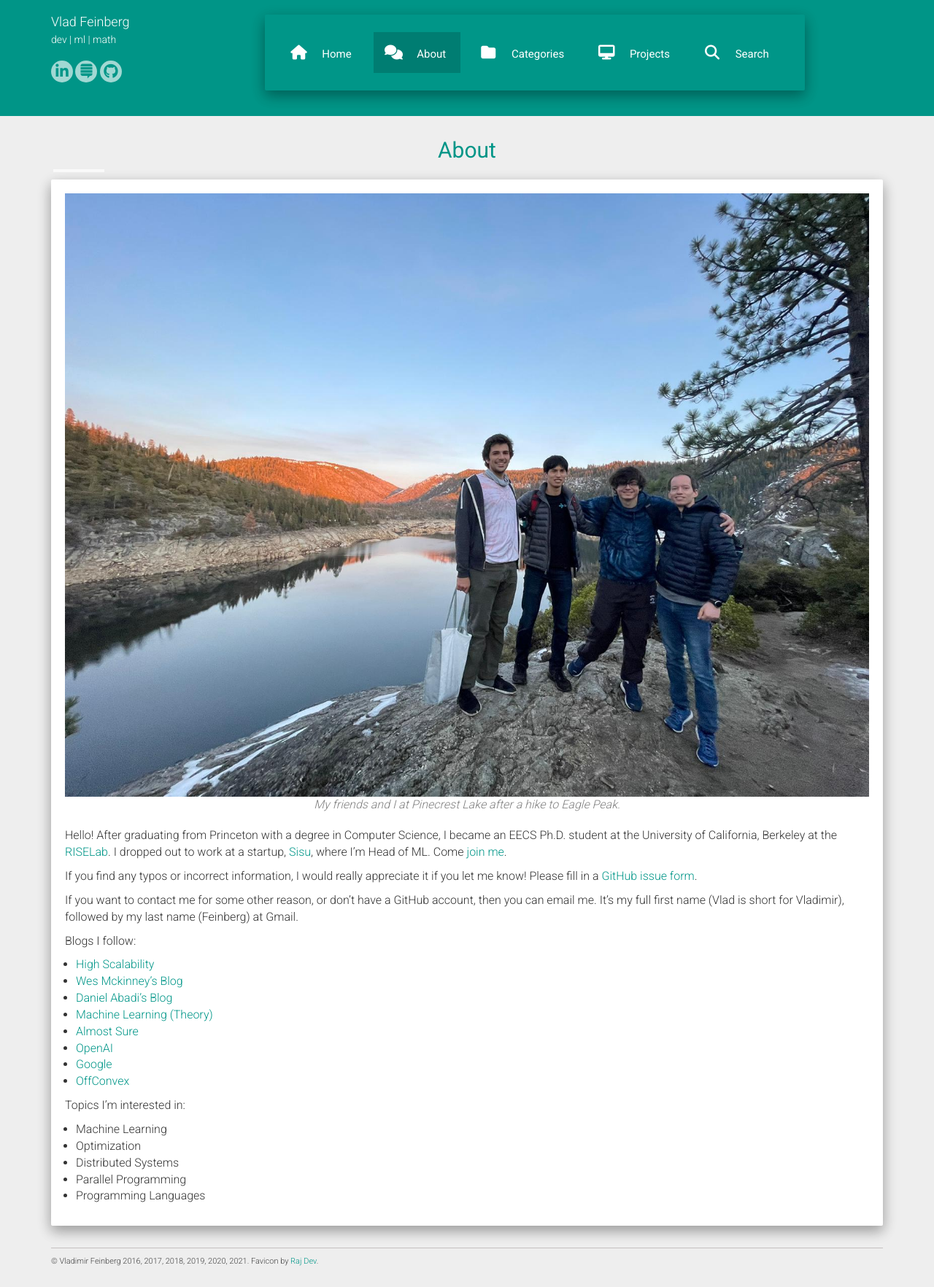
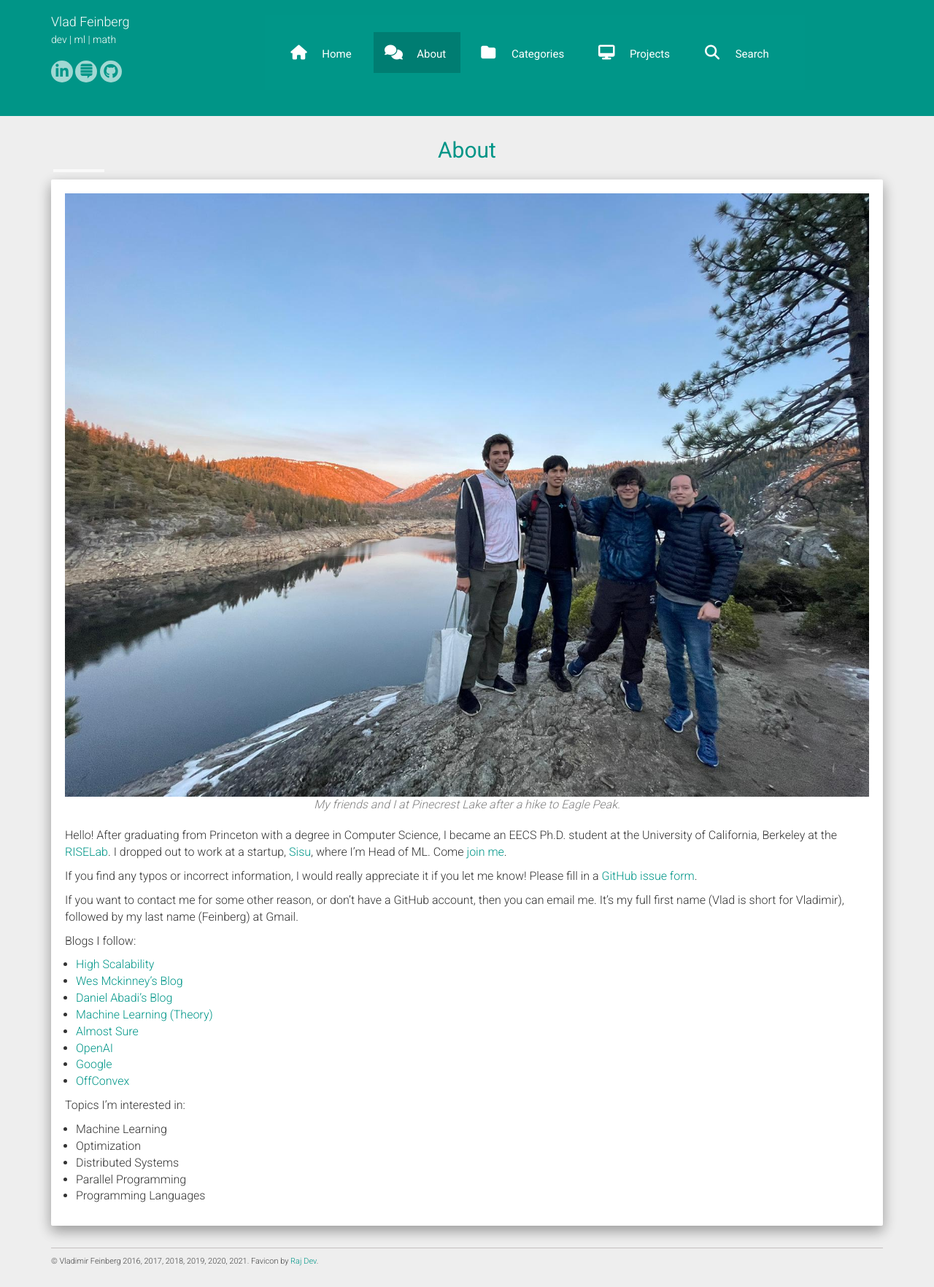
Before and after one commit to vlad17/vlad17.github.io, a Jekyll site: the page built from about.md, in a window 1280 px wide. Shown: the whole page at 73% size. Built offline with Jekyll 4.4.1, drawn with Linux system fonts in a browser that asks for light colours; nearby versions of some CDN libraries.

Commit message:
removed box shadow from navigation menu

```diff
--- a/_includes/navigation.html
+++ b/_includes/navigation.html
@@ -1,6 +1,6 @@
 <nav class="menu">
 	<div class="collapse navbar-collapse" style="padding: 0px" id="bs-example-navbar-collapse-1">
-		<ul class="list-separator nav navbar-nav well well-primary {{ page.layout }}">
+		<ul class="list-separator nav navbar-nav well well-primary {{ page.layout }} vyom-no-box-shadow">
 			{% for i in site.urls %}
 			{% assign current = nil %}
 			{% assign pageurl = page.url | split:'/' | last %}
--- a/static/css/vyom.scss
+++ b/static/css/vyom.scss
@@ -44,3 +44,9 @@
         }
     }
 }
+
+.vyom-no-box-shadow {
+    -webkit-box-shadow: none !important;
+    -moz-box-shadow: none !important;
+    box-shadow: none !important;
+}
```
